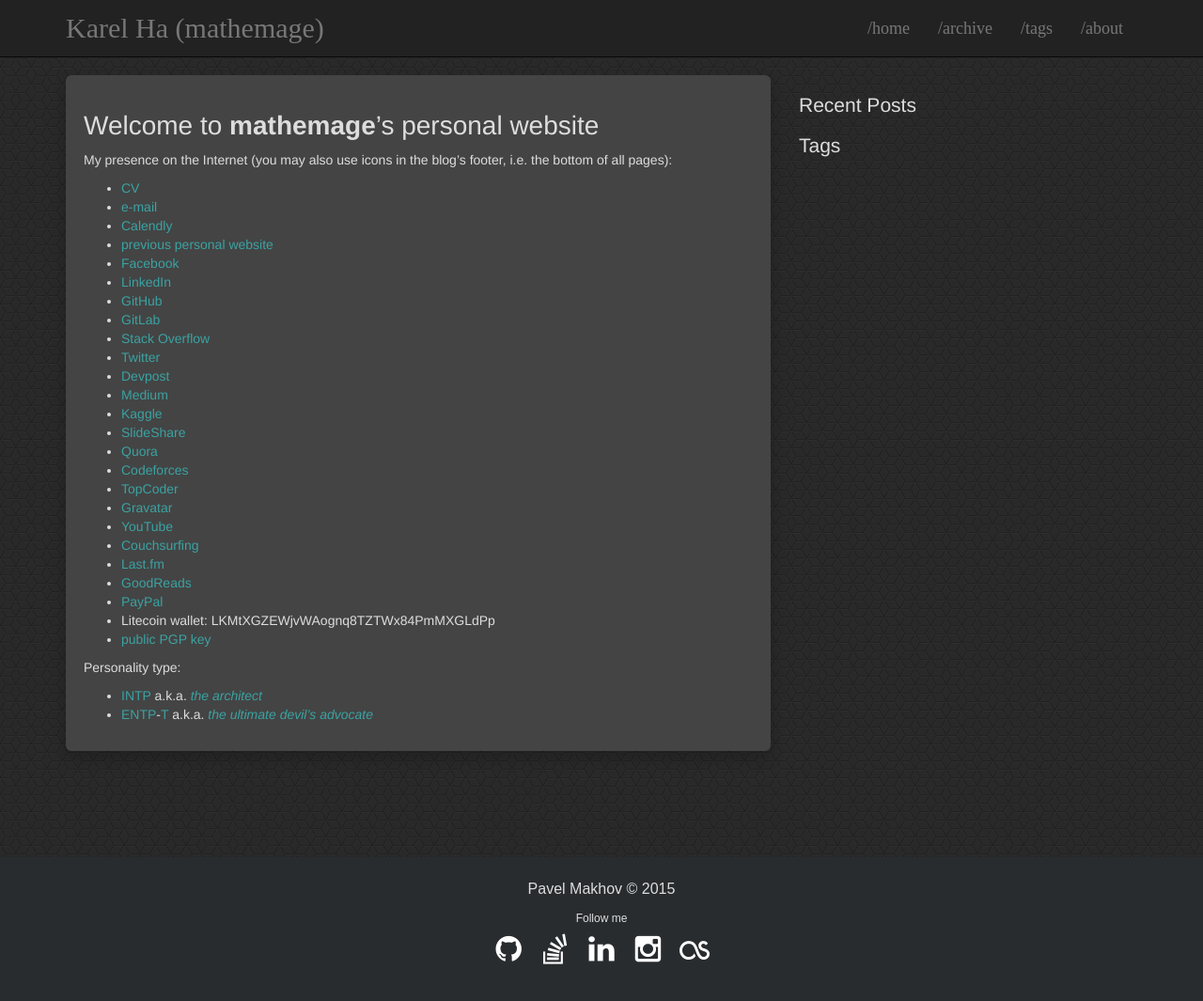
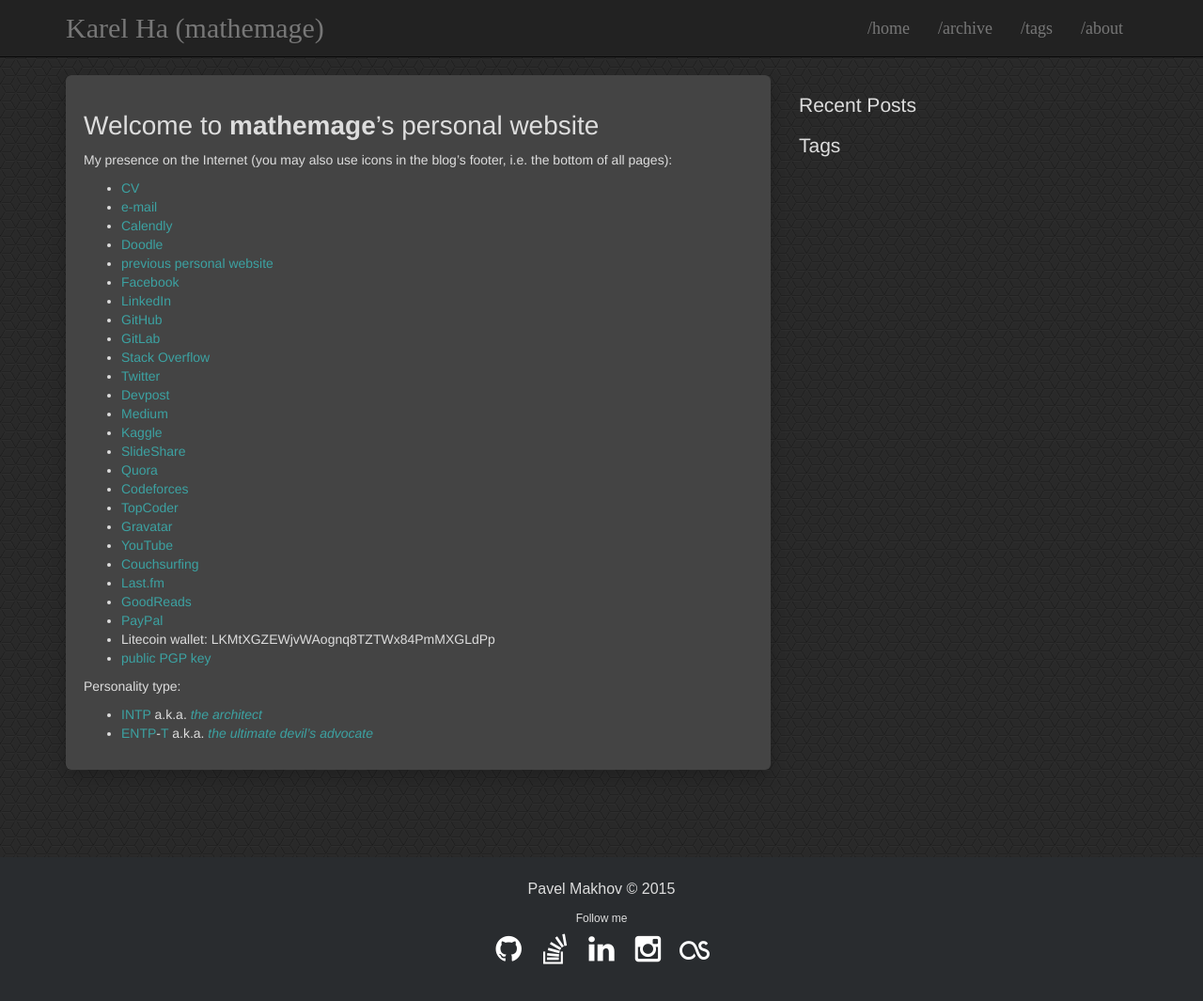
Before and after one commit to mathemage/mathemage.github.io, a Jekyll site: the page built from index.md, in a window 1280 px wide and 1089 px high. Shown: the top 1065 px of the window at 94% size. Built offline with Jekyll 4.4.1, drawn with Linux system fonts in a browser that asks for light colours; our own code applies the rules of GitHub Pages for plain Markdown files.

Commit message:
Update index.md

```diff
--- a/index.md
+++ b/index.md
@@ -5,6 +5,7 @@
 * [CV](https://www.sharelatex.com/project/51d487dab2a1f53f36f9341e/output/output.pdf)
 * [e-mail](mailto:mathemage@gmail.com)
 * [Calendly](https://calendly.com/mathemage)
+* [Doodle](https://doodle.com/mathemage)
 * [previous personal website](https://sites.google.com/site/mathemage/)
 * [Facebook](https://www.facebook.com/mathemage)
 * [LinkedIn](https://www.linkedin.com/in/mathemage/)
```
